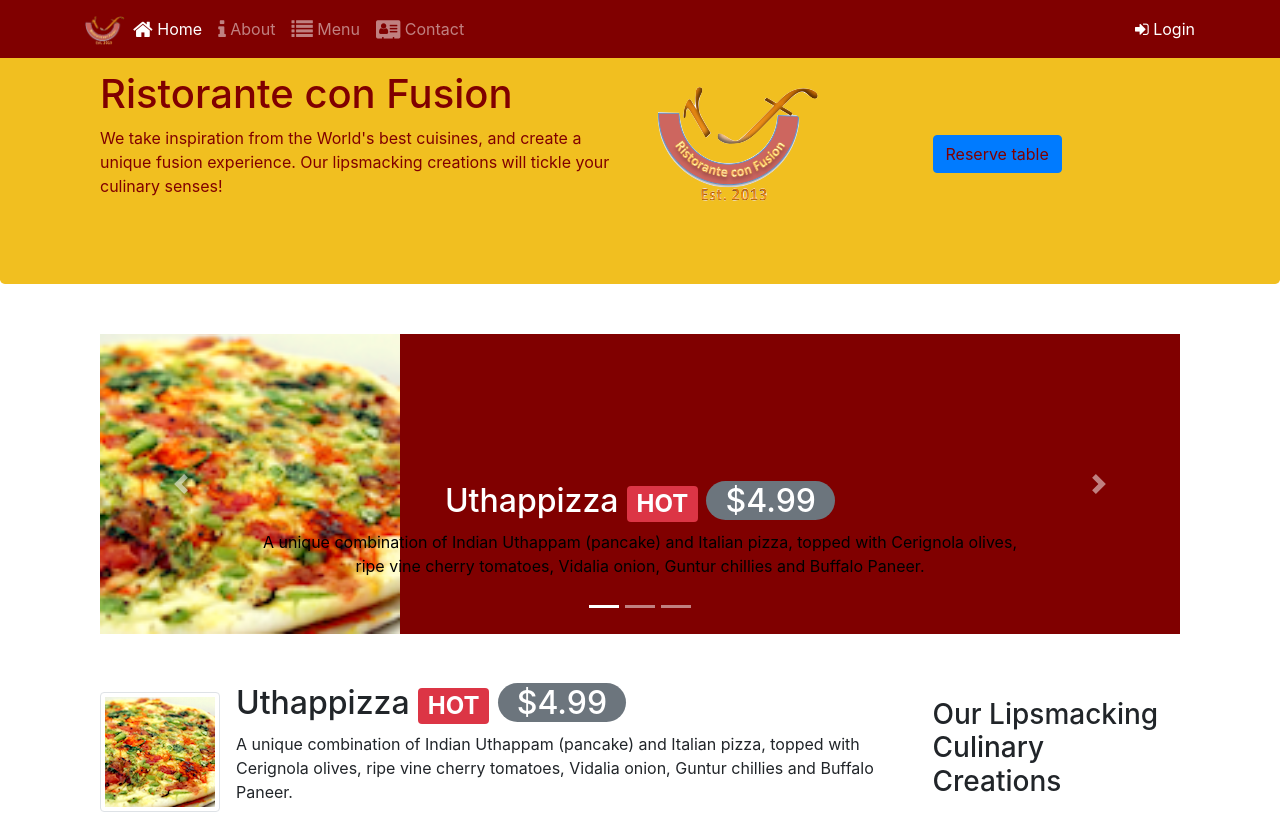
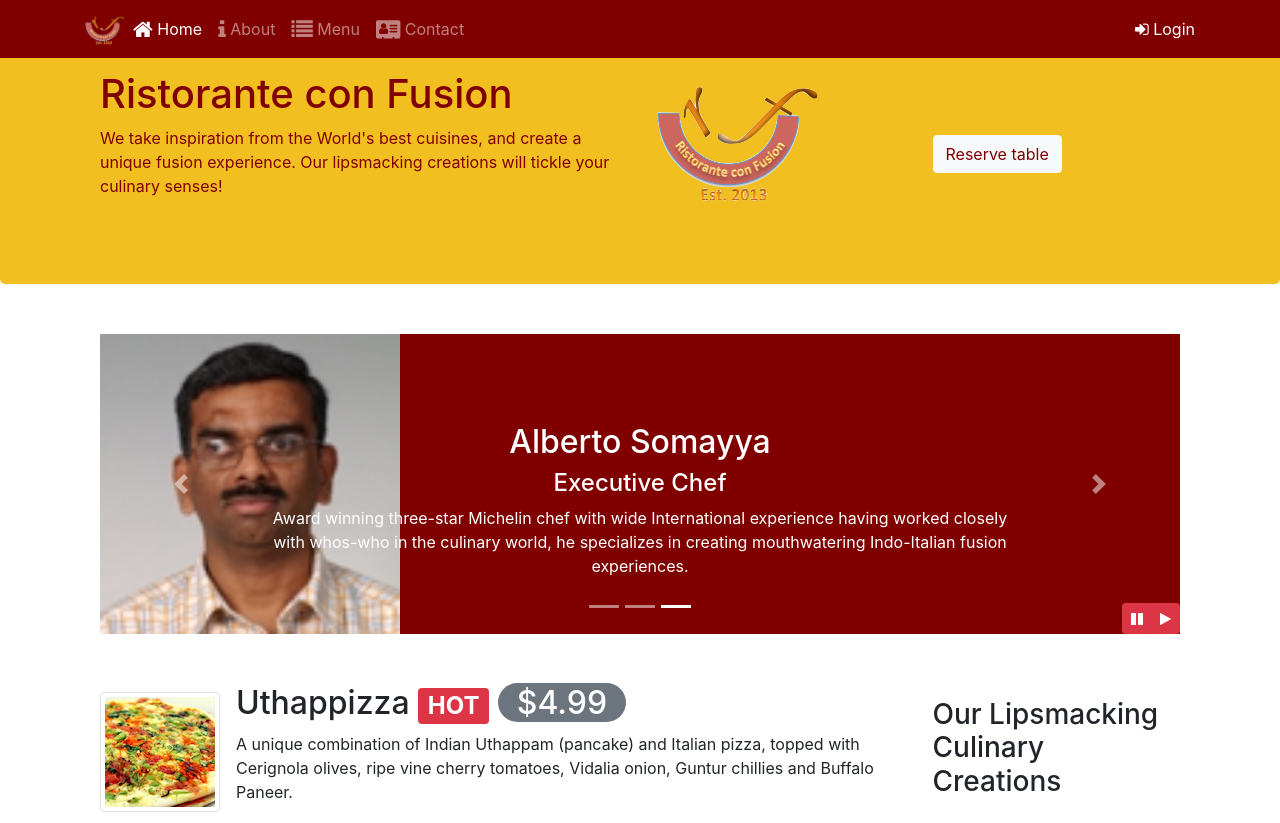
Before and after one commit to vicc30/conFusion, a website: page index.html in a window 1280 px wide. Shown: the top 823 px of the page. Drawn offline with nearby package versions, Linux system fonts and the light colour scheme.

Commit message:
Bootstrap JQuery

```diff
--- a/css/styles.css
+++ b/css/styles.css
@@ -37,6 +37,7 @@
 
 .navbar-dark{
     background-color: #800000;
+    z-index: 2000;
 }
 
 .tab-content {
@@ -62,6 +63,9 @@
     min-height: 300px;
 }
 
-.carousel-caption > p{
-    color: black;
+#carouselButton {
+    right:0px;
+    bottom: 0px;
+    position: absolute;
+    z-index: 1500;
 }
--- a/index.html
+++ b/index.html
@@ -17,8 +17,6 @@
     </head>
 
     <body>
-
-
             <nav class="navbar navbar-dark navbar-expand-sm fixed-top">
                 <div class="container">
                     <button class="navbar-toggler" type="button" data-toggle="collapse" data-target="#Navbar">
@@ -93,7 +91,7 @@
                         </div>
                         <div class="d-flex col-12 col-sm-3 align-self-center mt-4">
                             <span class="navbar-text">
-                                <a class="btn btn-primary" data-toggle="modal" data-target="#reservationModal"
+                                <a class="btn btn-light" data-toggle="modal" data-target="#reservationModal"
                                 role="button">Reserve table</a>
                             </span>
                         </div>
@@ -146,7 +144,14 @@
                             <a class="carousel-control-next" href="#myCarousel" role="button" data-slide="next">
                                 <span class="carousel-control-next-icon"></span>
                             </a>
-
+                            <div class="btn-group" id="carouselButton">
+                                <button class="btn btn-danger btn-sm" id="carousel-pause">
+                                    <span class="fa fa-pause"></span>
+                                </button>
+                                <button class="btn btn-danger btn-sm" id="carousel-play">
+                                    <span class="fa fa-play"></span>
+                                </button>
+                            </div>
                         </div>
                     </div>
 
@@ -326,6 +331,17 @@
     <script src="node_modules/tether/dist/js/tether.min.js"></script>
     <script src="https://cdnjs.cloudflare.com/ajax/libs/popper.js/1.16.0/umd/popper.min.js"></script>
     <script src="https://maxcdn.bootstrapcdn.com/bootstrap/4.5.0/js/bootstrap.min.js"></script>
+    <script>
+        $(document).ready(function(){
+            $("#myCarousel").carousel( { interval: 2000 } );
+            $("#carousel-pause").click(function(){
+                $("#myCarousel").carousel('pause');
+            });
+            $("#carousel-play").click(function(){
+                $("#myCarousel").carousel('cycle');
+            });
+        });
+    </script>
  <!--   <script>
         $(document).ready(function(){
         $('[data-toggle="tooltip"]').tooltip();
```
